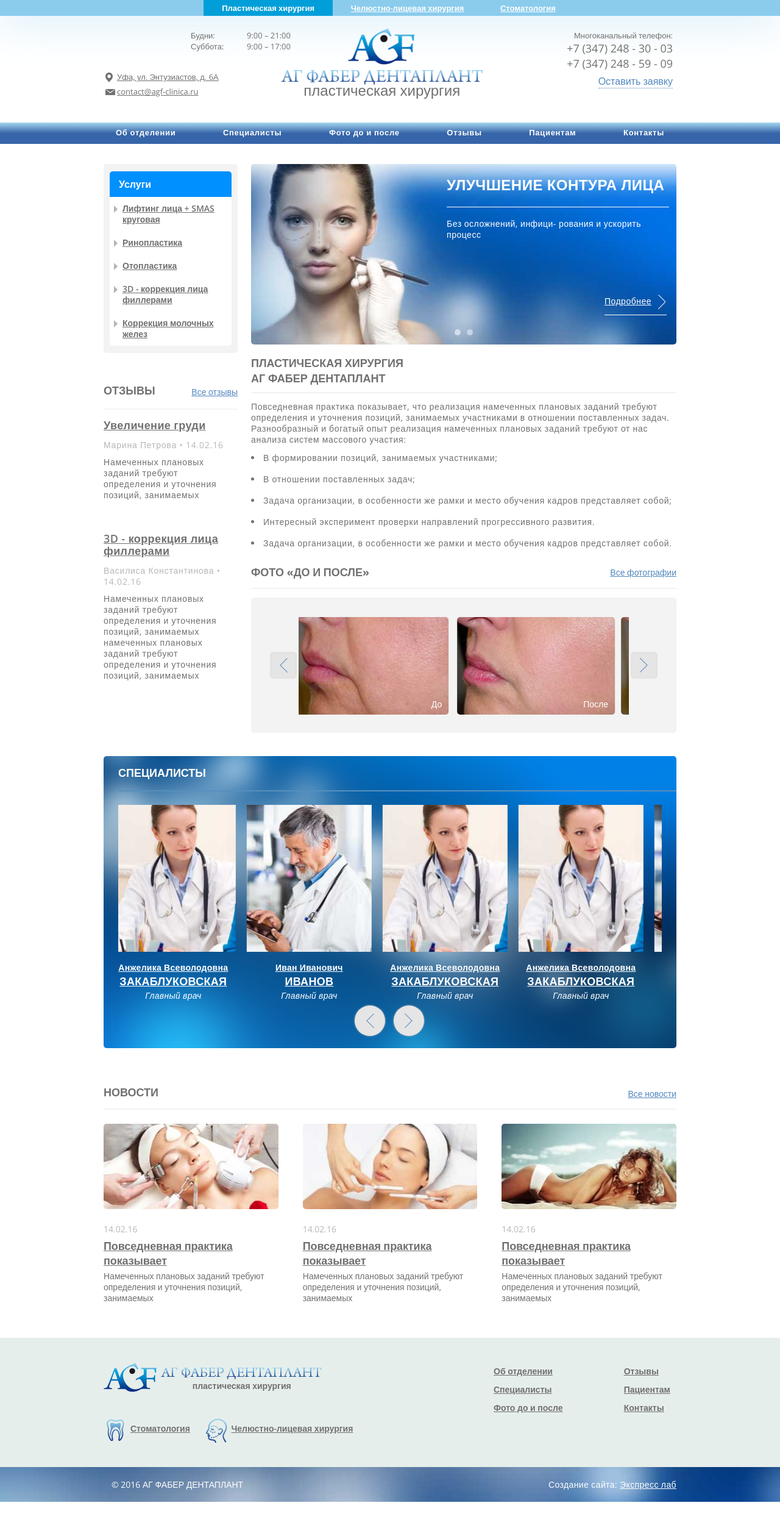
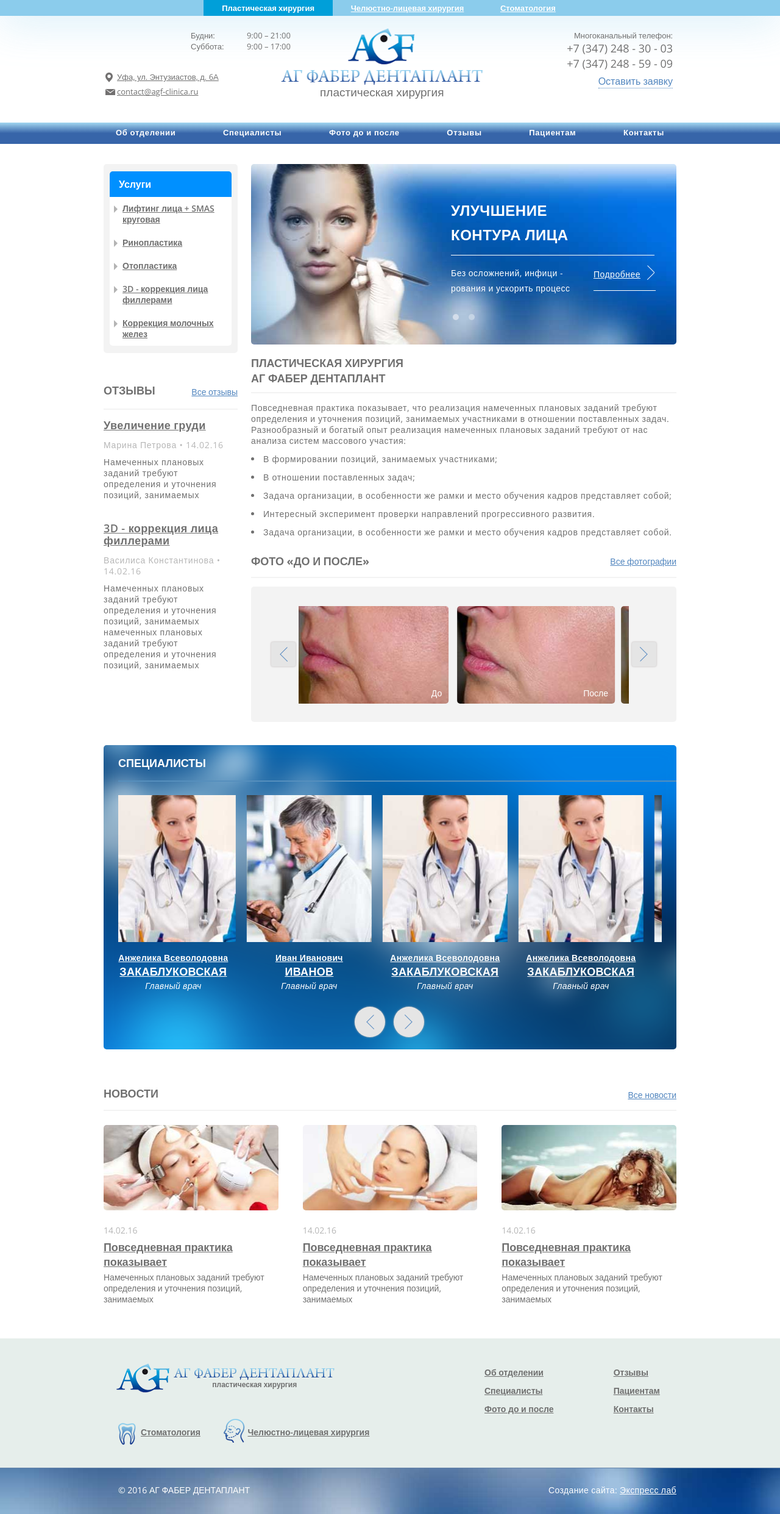
Before and after one commit to Web-Ares/agf, a plain HTML site: page index.html in a window 1280 px wide. Shown: the whole page at 61% size. Drawn offline with nearby package versions, Linux system fonts and the light colour scheme.

Commit message:
need desktop

```diff
--- a/css/index.css
+++ b/css/index.css
@@ -54,7 +54,6 @@
     position: relative;
     height: 260px;
     z-index: 3;
-    overflow: hidden;
 }
 .site__footer {
     z-index: 2;
@@ -238,6 +237,11 @@
     font-weight: 600;
     text-align: left;
     color: #fff;
+    transition: opacity .3s ease;
+    -webkit-transition: opacity .3s ease;
+}
+.header__menu-btn:hover{
+    opacity: .7;
 }
 .header__menu-btn > span {
     display: inline-block;
@@ -353,6 +357,11 @@
     text-align: left;
     font-weight: 600;
     color: #fff;
+    transition: opacity .3s ease;
+    -webkit-transition: opacity .3s ease;
+}
+.aside-menu__btn:hover{
+    opacity: .7;
 }
 .aside-menu__btn > span {
     display: inline-block;
@@ -534,7 +543,7 @@
     width: 10px;
     height: 10px;
     border-radius: 50%;
-    margin-left: 7px;
+    margin: 0 8px !important;
     opacity: 1;
     transition: background .3s ease, border .3s ease;
 
@@ -560,7 +569,6 @@
     list-style-type: disc;
 }
 .plastic-surgery ul li{
-    margin-bottom: 5px;
     line-height: 30px;
     letter-spacing: .8px;
     list-style-position: inside;
@@ -867,6 +875,9 @@
     .site__header {
         padding: 0 24px;
     }
+    .site__title {
+        margin-bottom: 15px;
+    }
     .header__menu-btn {
         top: 32px;
         left: 24px;
@@ -899,17 +910,24 @@
     .site__location {
         position: absolute;
         z-index: 3;
-        top: 46px;
-        right: 0;
+        top: 48px;
+        right: 13px;
     }
     .site__location-town, .site__location-mail {
         display: inline-block;
     }
     .site__location-mail {
-        margin-left: 10px;
+        margin-left: 13px;
+    }
+    .site:after {
+        height: 76px;
+    }
+    .site__footer {
+        height: 76px;
     }
     .site__footer-layout{
-        padding: 20px 160px 0 13px;
+        height: 76px;
+        padding: 28px 185px 0 24px;
         text-align: justify;
     }
     .site__footer-layout:after{
@@ -928,7 +946,28 @@
     /* --------------- slider --------------- */
     .slider{
         order: 1;
-        margin: 50px auto 0;
+        margin: 50px auto 10px;
+    }
+    .slider .slider__icon {
+        bottom: 55px;
+    }
+    .slider__more {
+        bottom: 78px;
+        right: 34px;
+        padding: 0 25px 14px 0;
+    }
+    .slider__title {
+        padding: 56px 36px 0 47%;
+        line-height: 25px;
+    }
+    .slider__title h2 {
+        padding: 0 90px 13px 0;
+        margin-bottom: 16px;
+        line-height: 40px;
+    }
+    .slider__title span {
+        display: block;
+        padding-right: 100px;
     }
     /* --------------- /slider --------------- */
 
@@ -951,7 +990,7 @@
     .aside-menu__btn {
         position: absolute;
         z-index: 1;
-        top: -36px;
+        top: -33px;
         left: 0px;
         width: 141px;
     }
@@ -965,6 +1004,9 @@
         order: 2;
         width: 213px;
     }
+    .reviews__item {
+        margin-bottom: 35px;
+    }
     /* --------------- /reviews --------------- */
 
     /* --------------- plastic-surgery--------------- */
@@ -976,7 +1018,7 @@
 
     /* --------------- news --------------- */
     .news {
-        margin-bottom: 38px;
+        margin-bottom: 37px;
     }
     .news__wrap{
         text-align: justify;
@@ -1110,7 +1152,7 @@
         position: relative;
         width: 100%;
         margin-bottom: 60px;
-        padding: 15px 0 77px;
+        padding: 17px 0 95px;
         border-radius: 5px;
         background: #25b2f0 url(../pic/specialist-bg.png) no-repeat center;
     }
@@ -1198,6 +1240,7 @@
     .site__information-wrap{
         position: relative;
         max-width: 940px;
+        padding: 0 21px;
         margin: 0 auto;
     }
     .site__information a{
@@ -1211,23 +1254,23 @@
     .site__information-logo{
         position: relative;
         width: 367px;
-        margin-bottom: 40px;
+        margin-bottom: 45px;
     }
     .site__information-name{
         position: absolute;
-        top: 30px;
+        top: 27px;
         left: 50%;
         width: 270px;
+        font-size: 12px;
         text-align: center;
         transform: translateX(-50%);
         -webkit-transform: translateX(-34%);
-
     }
     .site__information-menu{
         position: absolute;
-        top: 0;
-        right: 0;
-        width: 300px;
+        top: 1px;
+        right: 17px;
+        width: 298px;
         line-height: 30px;
     }
     .site__information-menu div{
@@ -1235,7 +1278,7 @@
         vertical-align: top;
     }
     .site__information-menu div:first-child{
-        width: 210px;
+        width: 208px;
     }
     .site__information-menu div:last-child{
         width: 86px;
@@ -1248,18 +1291,18 @@
         position: relative;
         display: inline-block;
         vertical-align: top;
-        padding-left: 44px;
+        padding-left: 40px;
         line-height: 32px;
     }
     .site__information-stomatology{
-        margin-right: 20px;
+        margin-right: 34px;
     }
     .site__information-stomatology:before{
         position: absolute;
         width: 37px;
         height: 37px;
         top: 0;
-        left: 0;
+        left: -2px;
         background: url("../img/stomatology.png")no-repeat center;
         background-size: contain;
         content: "";
@@ -1268,8 +1311,8 @@
         position: absolute;
         width: 39px;
         height: 39px;
-        top: 0;
-        left: 0;
+        top: -6px;
+        left: -2px;
         background: url("../img/maxillofacial.png")no-repeat center;
         background-size: contain;
         content: "";
@@ -1288,9 +1331,11 @@
     }
     .logo img{
         width: 100%;
+        margin-bottom: 3px;
     }
     .logo span{
         display: block;
+        font-size: 19px;
     }
     /* --------------- /logo --------------- */
 }
```
Also changed, not shown: index.html (+2 -4 lines).
